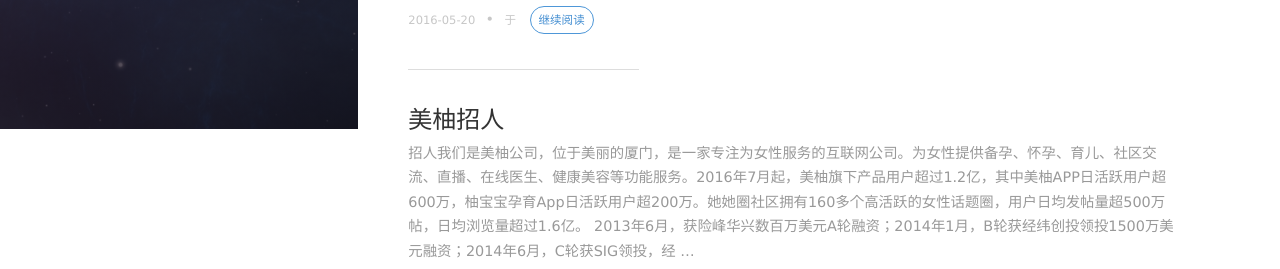
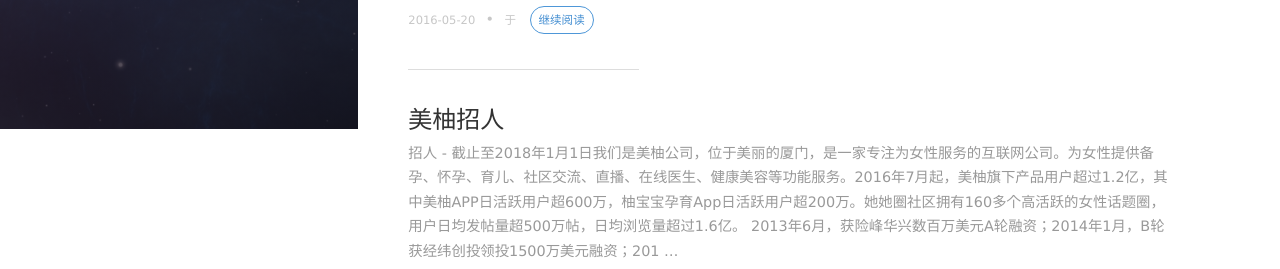
Before and after one commit to HomHomLin/HomHomLin.github.io, a plain HTML site: page archives/index.html in a window 1280 px wide. Shown: the part 671-940 px from the top of the page. Drawn offline with nearby package versions, Linux system fonts and the light colour scheme.

Commit message:
Site updated: 2017-08-16 09:47:21

```diff
--- a/archives/index.html
+++ b/archives/index.html
@@ -190,8 +190,8 @@
       <h2 class="post-list__post-title post-title"><a href="/2016/05/20/wanted/" title="link to post.title">美柚招人</a></h2>
       <p class="excerpt">
 
-      招人我们是美柚公司，位于美丽的厦门，是一家专注为女性服务的互联网公司。为女性提供备孕、怀孕、育儿、社区交流、直播、在线医生、健康美容等功能服务。2016年7月起，美柚旗下产品用户超过1.2亿，其中美柚APP日活跃用户超600万，柚宝宝孕育App日活跃用户超200万。她她圈社区拥有160多个高活跃的女性话题圈，用户日均发帖量超500万帖，日均浏览量超过1.6亿。
-2013年6月，获险峰华兴数百万美元A轮融资；2014年1月，B轮获经纬创投领投1500万美元融资；2014年6月，C轮获SIG领投，经
+      招人 - 截止至2018年1月1日我们是美柚公司，位于美丽的厦门，是一家专注为女性服务的互联网公司。为女性提供备孕、怀孕、育儿、社区交流、直播、在线医生、健康美容等功能服务。2016年7月起，美柚旗下产品用户超过1.2亿，其中美柚APP日活跃用户超600万，柚宝宝孕育App日活跃用户超200万。她她圈社区拥有160多个高活跃的女性话题圈，用户日均发帖量超500万帖，日均浏览量超过1.6亿。
+2013年6月，获险峰华兴数百万美元A轮融资；2014年1月，B轮获经纬创投领投1500万美元融资；201
     &hellip;
       </p>
       <div class="post-list__meta"><time datetime="2016-05-20T08:08:33.000Z" class="post-list__meta--date date">2016-05-20</time> &#8226; <span class="post-list__meta--tags tags">于&nbsp;</span><a class="btn-border-small" href="/2016/05/20/wanted/">继续阅读</a></div>
```
Also changed, not shown: 2016/05/20/dex/index.html (+1 -0 lines), 2016/05/20/gradle/index.html (+1 -1 lines), 2016/05/20/wanted/index.html (+1 -1 lines), archives/2016/05/index.html (+2 -2 lines), archives/2016/index.html (+2 -2 lines), index.html (+2 -2 lines).
